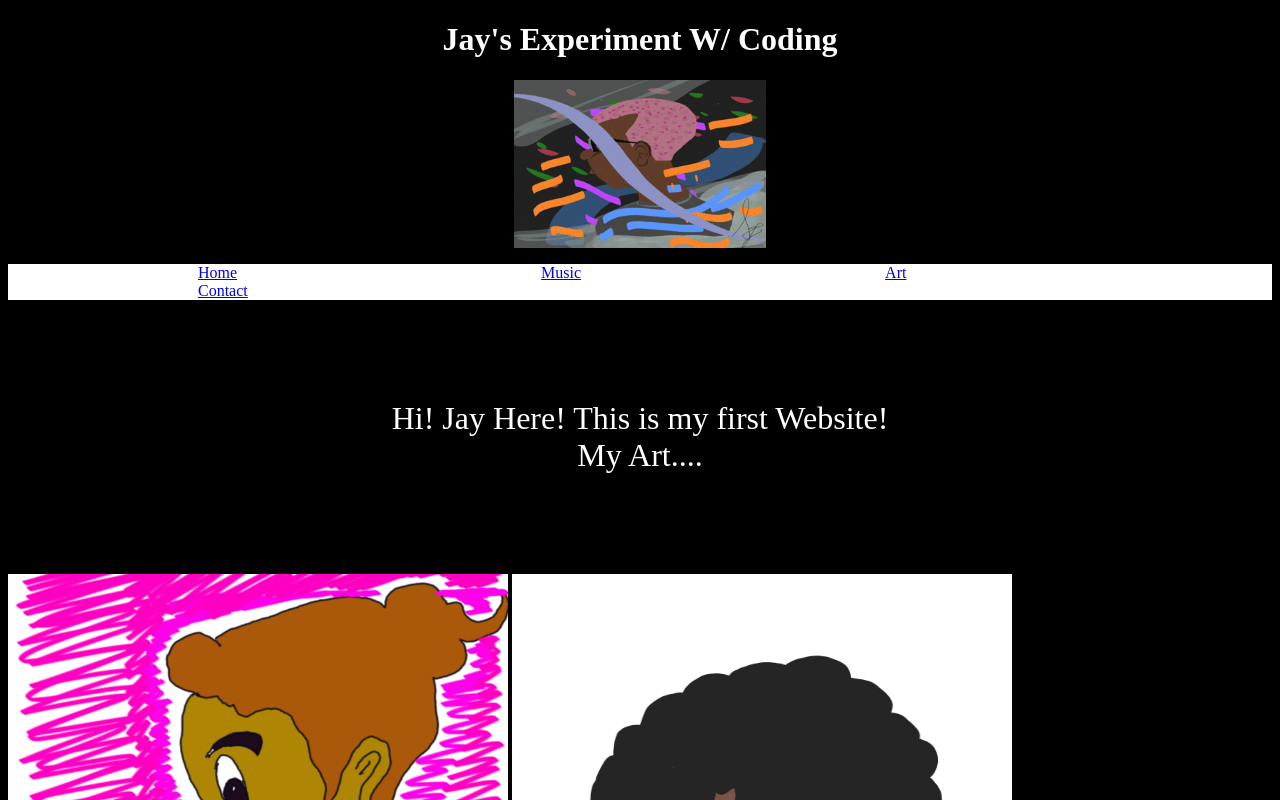
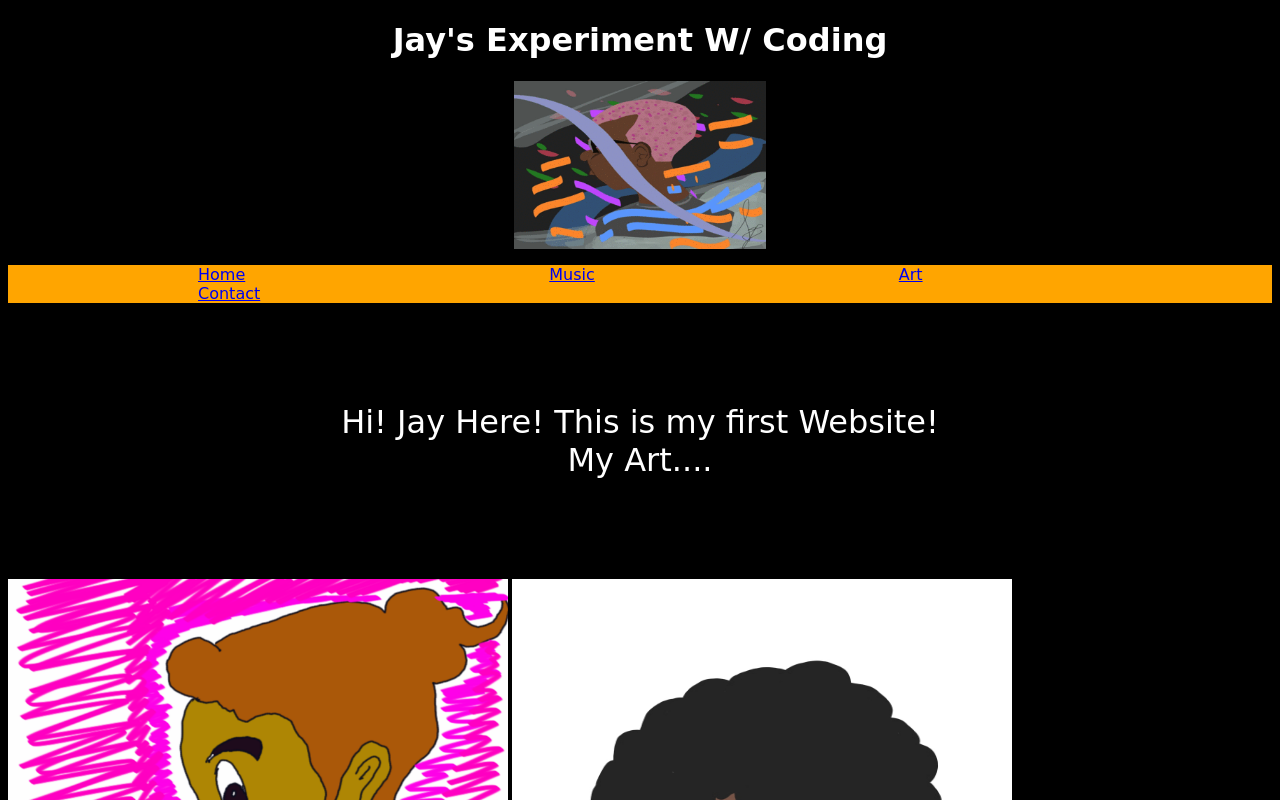
Before and after one commit to juliusjared/julius.jared.github.io, a plain HTML site: page 4art.html in a window 1280 px wide. Shown: the top 800 px of the page. Drawn offline with Linux system fonts and the light colour scheme.

Commit message:
Add files via upload

```diff
--- a/css/externalStyle.css
+++ b/css/externalStyle.css
@@ -5,17 +5,19 @@ h1 {
 text-align: center;
 color: white;
 font-size: 200%;
+font-family: 'Londrina Shadow', cursive;
 }
 h3 {
 text-align: center;
 color: white;
+font-family: 'Londrina Shadow', cursive;
 }
 body {
    background-color: black;
 }
 #navbar {
-  background-color: white;
-  color: black;
+  background-color: orange;
+  text-color: black;
   position: relative;
 }
 
@@ -23,7 +25,9 @@ nav li {
     display: inline;
     text-align: center;
     margin: 150px;
-    padding: 0px; 100px; 100px; 100px;
+font-family: 'Londrina Shadow', cursive;
+text-color: black;
+
 }
 #man {
    position: center;
@@ -39,10 +43,12 @@ footer {
 text-align: center;
 color: white;
 margin: 100px;
+font-family: 'Londrina Shadow', cursive;
 }
 p {
 text-align: center;
 color: white;
 margin: 100px;
 font-size: 200%;
+font-family: 'Londrina Shadow', cursive;
 }
```
